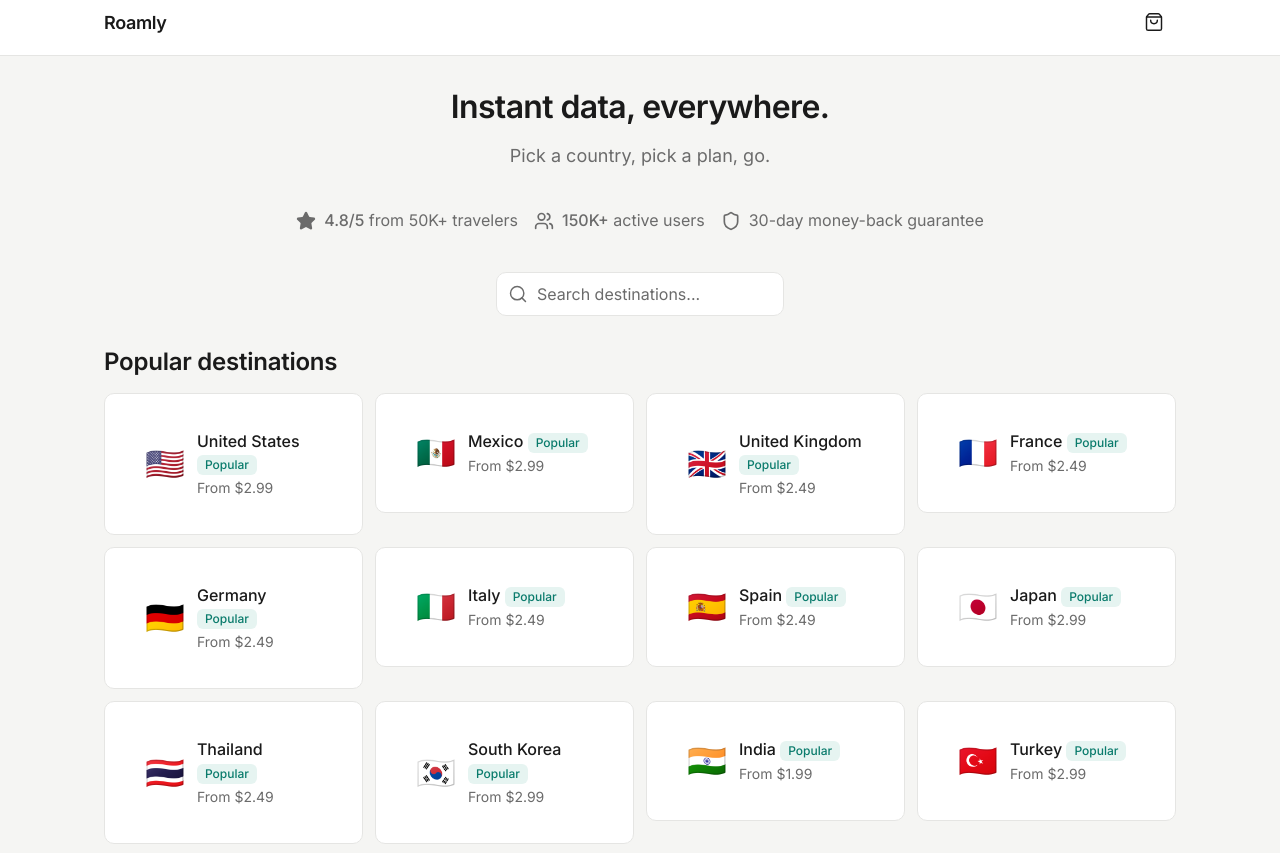
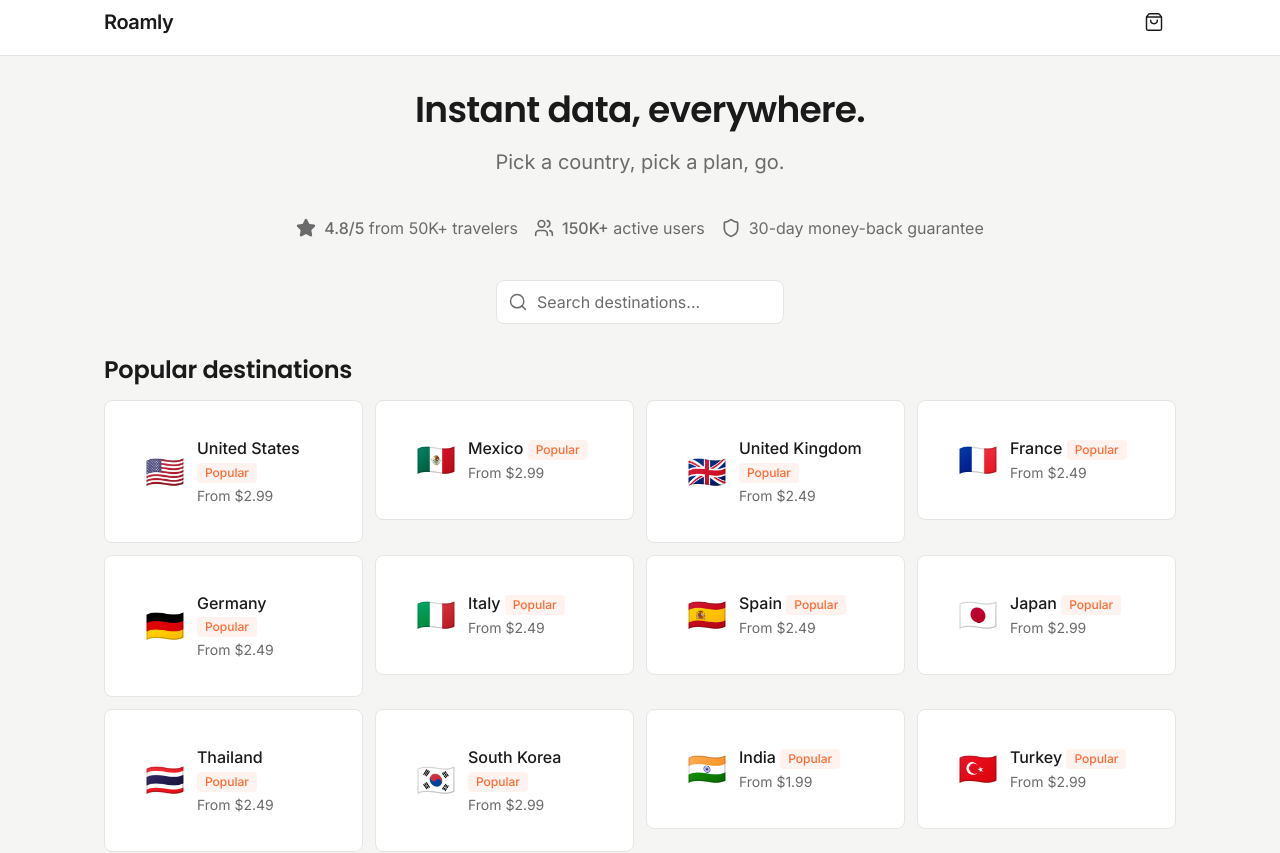
Before and after one commit to svantepagels/roamly-esim-marketplace, a React (Vite) app: page / in a window 1280 px wide. Shown: the top 853 px of the page. Built offline with nearby package versions, Linux system fonts and the light colour scheme.

Commit message:
feat: add Rebtel design tokens and typography

```diff
--- a/src/styles/global.css
+++ b/src/styles/global.css
@@ -1,4 +1,4 @@
-@import '../tokens/tokens.css';
+@import '../tokens/rebtel-tokens.css';
 
 *,
 *::before,
@@ -16,17 +16,18 @@
 }
 
 body {
-  font-family: var(--font-sans);
+  font-family: var(--font-body);
   font-size: var(--text-body);
   font-weight: var(--weight-regular);
   color: var(--color-ink);
   background-color: var(--color-fog);
-  line-height: 1.5;
+  line-height: var(--leading-normal);
   min-height: 100vh;
 }
 
 h1, h2, h3, h4, h5, h6 {
-  line-height: 1.2;
+  font-family: var(--font-display);
+  line-height: var(--leading-tight);
 }
 
 h1 {
@@ -47,12 +48,12 @@
 }
 
 a {
-  color: var(--color-teal);
+  color: var(--color-primary);
   text-decoration: none;
 }
 
 a:hover {
-  color: var(--color-teal-dark);
+  color: var(--color-primary-dark);
 }
 
 img {
@@ -71,7 +72,7 @@
 
 /* Focus visible for keyboard nav */
 :focus-visible {
-  outline: 2px solid var(--color-teal);
+  outline: 2px solid var(--color-primary);
   outline-offset: 2px;
 }
 
--- /dev/null
+++ b/src/tokens/rebtel-tokens.css
@@ -0,0 +1,146 @@
+/* ========================================
+   REBTEL DESIGN SYSTEM TOKENS
+   Base: 4px grid system
+   ======================================== */
+
+/* Import Google Fonts */
+@import url('https://fonts.googleapis.com/css2?family=Inter:wght@400;500;600;700&family=Poppins:wght@500;600;700&display=swap');
+
+:root {
+  /* ================== COLORS ================== */
+
+  /* Primary Palette (Rebtel Brand) */
+  --color-primary: #FF6B35;           /* Rebtel Orange - main brand color */
+  --color-primary-dark: #E85A28;      /* Hover/active states */
+  --color-primary-light: #FFF3EF;     /* Backgrounds, subtle accents */
+
+  /* Neutrals */
+  --color-ink: #1A1A1A;               /* Primary text, headings */
+  --color-stone: #6B6B6B;             /* Secondary text */
+  --color-fog: #F5F5F3;               /* Page background */
+  --color-white: #FFFFFF;             /* Cards, inputs */
+  --color-border: #E5E5E3;            /* Dividers, borders */
+  --color-border-strong: #C4C4C2;     /* Emphasized borders */
+
+  /* Semantic Colors */
+  --color-success: #2D8B57;           /* Green - success states */
+  --color-success-light: #E8F5EE;     /* Success backgrounds */
+  --color-warning: #F59E0B;           /* Amber - warnings */
+  --color-warning-light: #FEF3C7;     /* Warning backgrounds */
+  --color-error: #DC2626;             /* Red - errors */
+  --color-error-light: #FEE2E2;       /* Error backgrounds */
+  --color-info: #3B82F6;              /* Blue - informational */
+  --color-info-light: #DBEAFE;        /* Info backgrounds */
+
+  /* Legacy color mappings for backward compatibility */
+  --color-teal: var(--color-primary);
+  --color-teal-dark: var(--color-primary-dark);
+  --color-teal-light: var(--color-primary-light);
+  --color-red: var(--color-error);
+  --color-amber: var(--color-warning);
+  --color-green: var(--color-success);
+
+  /* ================== SPACING ================== */
+
+  /* Base-4 spacing scale */
+  --space-0: 0;
+  --space-1: 4px;
+  --space-2: 8px;
+  --space-3: 12px;
+  --space-4: 16px;
+  --space-5: 20px;
+  --space-6: 24px;
+  --space-8: 32px;
+  --space-10: 40px;
+  --space-12: 48px;
+  --space-16: 64px;
+  --space-20: 80px;
+  --space-24: 96px;
+
+  /* ================== TYPOGRAPHY ================== */
+
+  /* Font Families */
+  --font-body: 'Inter', -apple-system, BlinkMacSystemFont, 'Segoe UI', sans-serif;
+  --font-display: 'Poppins', 'Inter', sans-serif; /* Display/headings */
+  --font-sans: var(--font-body); /* Alias for backward compatibility */
+  --font-mono: 'JetBrains Mono', 'Fira Code', monospace;
+
+  /* Font Sizes */
+  --text-xs: 0.75rem;      /* 12px - captions, labels */
+  --text-sm: 0.875rem;     /* 14px - small body */
+  --text-base: 1rem;       /* 16px - body */
+  --text-lg: 1.125rem;     /* 18px - large body */
+  --text-xl: 1.25rem;      /* 20px - h4 */
+  --text-2xl: 1.5rem;      /* 24px - h3 */
+  --text-3xl: 1.875rem;    /* 30px - h2 */
+  --text-4xl: 2.25rem;     /* 36px - h1 */
+  --text-5xl: 3rem;        /* 48px - hero */
+
+  /* Legacy font size mappings */
+  --text-h1: var(--text-4xl);
+  --text-h2: var(--text-2xl);
+  --text-h3: var(--text-xl);
+  --text-body: var(--text-base);
+  --text-small: var(--text-sm);
+  --text-caption: var(--text-xs);
+  --text-button: 0.9375rem;
+
+  /* Font Weights */
+  --weight-regular: 400;
+  --weight-medium: 500;
+  --weight-semibold: 600;
+  --weight-bold: 700;
+
+  /* Line Heights */
+  --leading-tight: 1.2;
+  --leading-normal: 1.5;
+  --leading-relaxed: 1.75;
+
+  /* ================== BORDER RADIUS ================== */
+
+  --radius-none: 0;
+  --radius-sm: 4px;
+  --radius-md: 8px;
+  --radius-lg: 12px;
+  --radius-xl: 16px;
+  --radius-2xl: 24px;
+  --radius-full: 9999px;
+
+  /* ================== SHADOWS ================== */
+
+  --shadow-xs: 0 1px 2px rgba(0, 0, 0, 0.05);
+  --shadow-sm: 0 1px 3px rgba(0, 0, 0, 0.08);
+  --shadow-md: 0 4px 6px rgba(0, 0, 0, 0.07);
+  --shadow-lg: 0 10px 15px rgba(0, 0, 0, 0.1);
+  --shadow-xl: 0 20px 25px rgba(0, 0, 0, 0.1);
+
+  /* ================== TRANSITIONS ================== */
+
+  --transition-fast: 150ms cubic-bezier(0.4, 0, 0.2, 1);
+  --transition-normal: 250ms cubic-bezier(0.4, 0, 0.2, 1);
+  --transition-slow: 350ms cubic-bezier(0.4, 0, 0.2, 1);
+
+  /* ================== Z-INDEX LAYERS ================== */
+
+  --z-base: 0;
+  --z-dropdown: 1000;
+  --z-sticky: 1020;
+  --z-fixed: 1030;
+  --z-modal-backdrop: 1040;
+  --z-modal: 1050;
+  --z-popover: 1060;
+  --z-tooltip: 1070;
+
+  /* ================== LAYOUT ================== */
+
+  --max-width: 1120px;
+  --header-height: 56px;
+  --footer-height: 64px;
+  --mobile-nav-height: 72px;
+
+  /* iPhone Frame Dimensions */
+  --frame-width: 375px;
+  --frame-max-height: 812px;
+  --frame-border-radius: 36px;
+  --frame-notch-height: 24px;
+}
```
